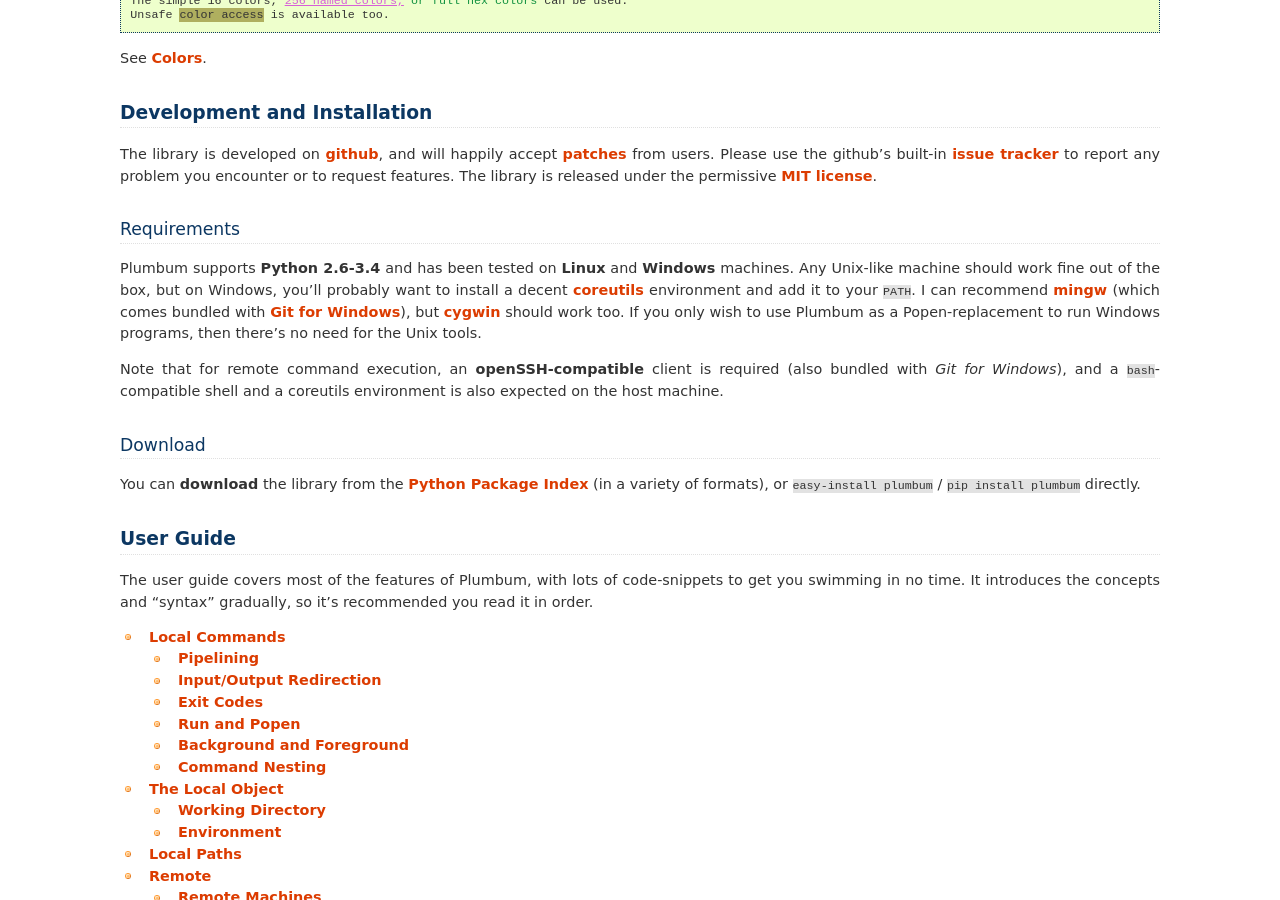
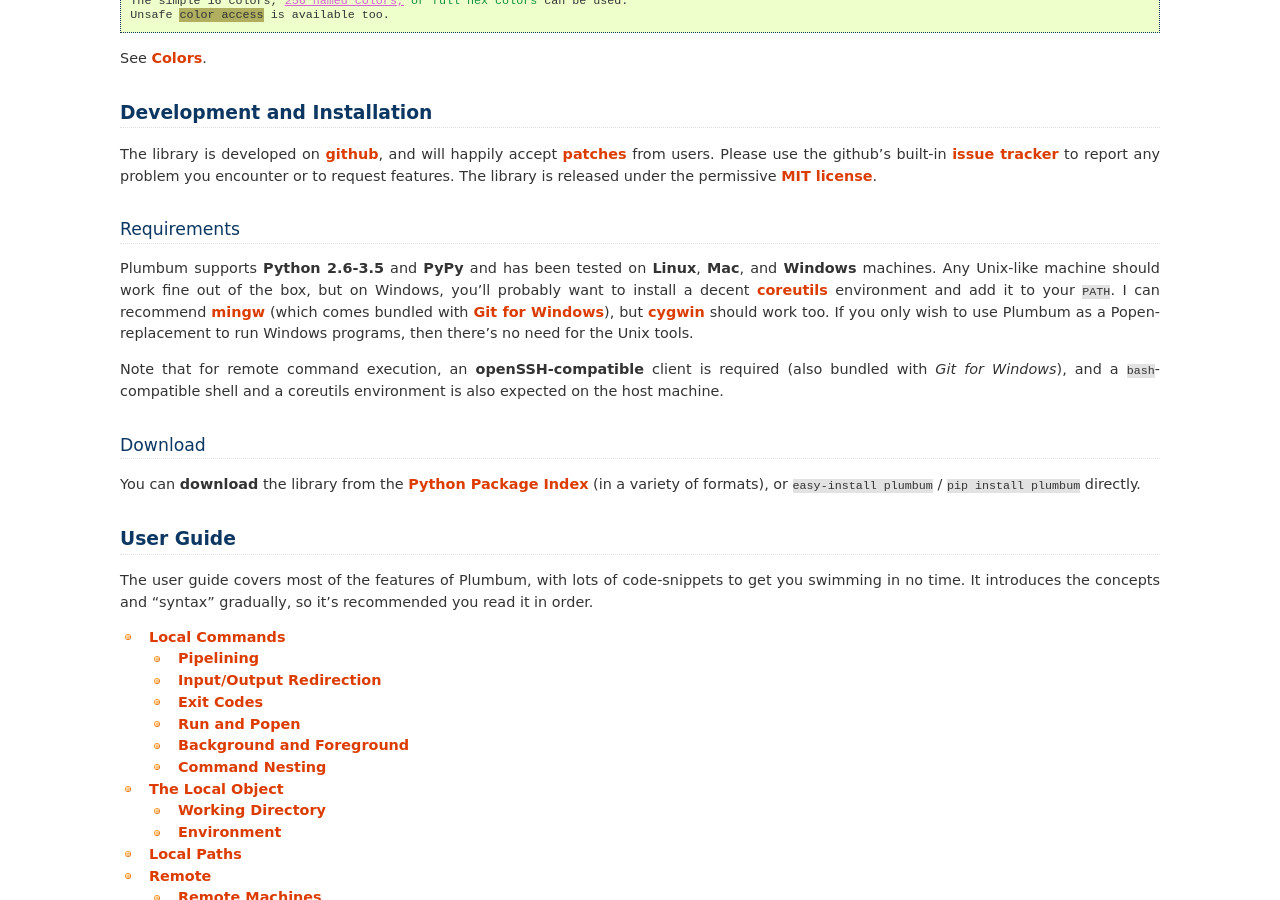
Before and after one commit to tomerfiliba/plumbum, a Sphinx documentation site: the page built from docs/index.rst, in a window 1280 px wide and 900 px high, scrolled down 3483 px. Built offline with Sphinx 7.4.7, drawn with Linux system fonts in a browser that asks for light colours.

Commit message:
Updated docs to indicate Python 3.5, Mac, and PyPy support

```diff
--- a/docs/index.rst
+++ b/docs/index.rst
@@ -82,8 +82,8 @@
 Requirements
 ------------
 
-Plumbum supports **Python 2.6-3.4** and has been
-tested on **Linux** and **Windows** machines. Any Unix-like machine should work fine out of the box,
+Plumbum supports **Python 2.6-3.5** and **PyPy** and has been
+tested on **Linux**, **Mac**, and **Windows** machines. Any Unix-like machine should work fine out of the box,
 but on Windows, you'll probably want to install a decent `coreutils <http://en.wikipedia.org/wiki/Coreutils>`_
 environment and add it to your ``PATH``. I can recommend `mingw <http://mingw.org/>`_ (which comes
 bundled with `Git for Windows <http://msysgit.github.com/>`_), but `cygwin <http://www.cygwin.com/>`_
--- a/setup.py
+++ b/setup.py
@@ -34,6 +34,7 @@
         "Programming Language :: Python :: 3.2",
         "Programming Language :: Python :: 3.3",
         "Programming Language :: Python :: 3.4",
+        "Programming Language :: Python :: 3.5",
         "Topic :: Software Development :: Build Tools",
         "Topic :: System :: Systems Administration",
     ],
```
